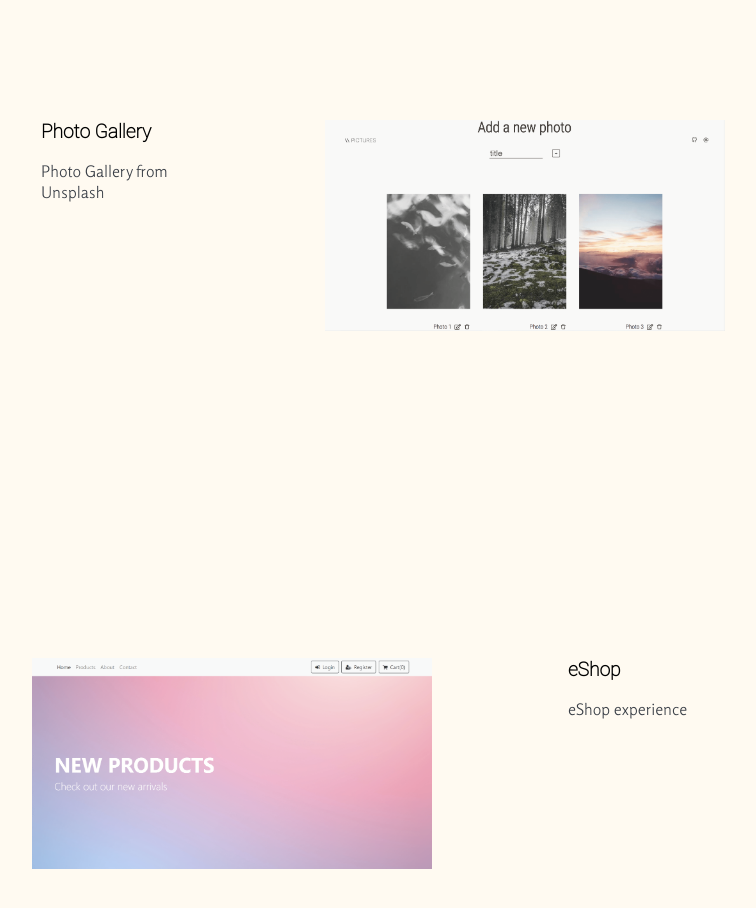
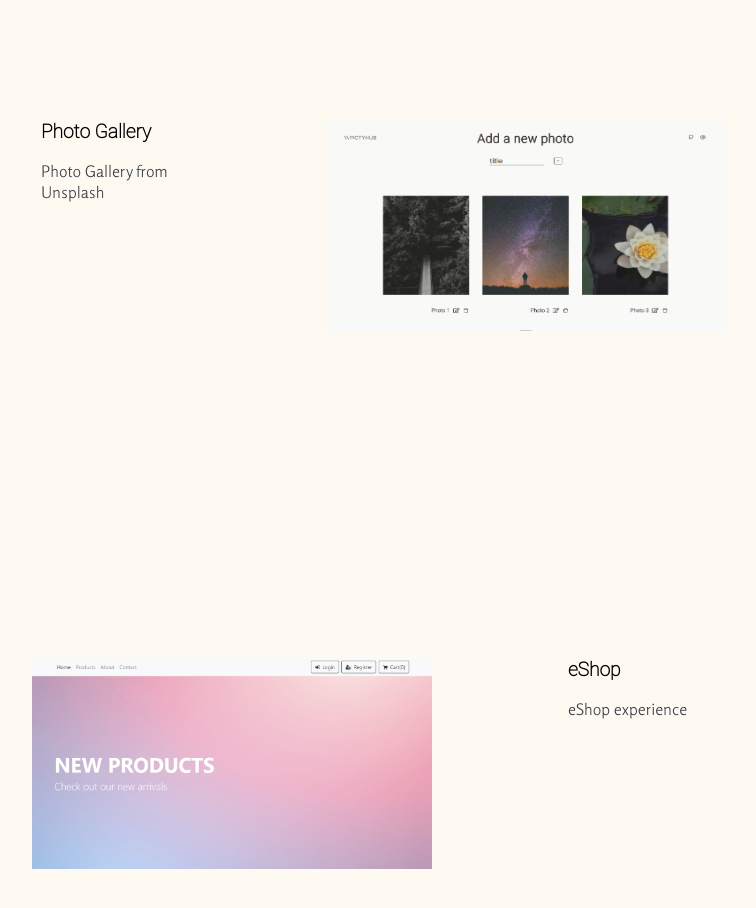
Before and after one commit to camille-granier/portfolio, a Next.js app: page / in a window 1280 px wide. Shown: the part 1640-2548 px from the top of the page, without its empty margins (245-1001 px from the left). Built offline with nearby package versions, Linux system fonts and the light colour scheme.

Commit message:
change of pictyhub pproject picture

```diff
--- a/components/Work.jsx
+++ b/components/Work.jsx
@@ -33,8 +33,8 @@ const Work = () => {
                 target="_blank"
               >
                 <Image
-                  src="/img/photogallery.png"
-                  alt="photogallery thumbnail"
+                  src="/img/pictyhub.png"
+                  alt="pictyhub website thumbnail"
                   width="500"
                   height="263"
                 />
```
Also changed, not shown: public/img/pictyhub.png (added).
